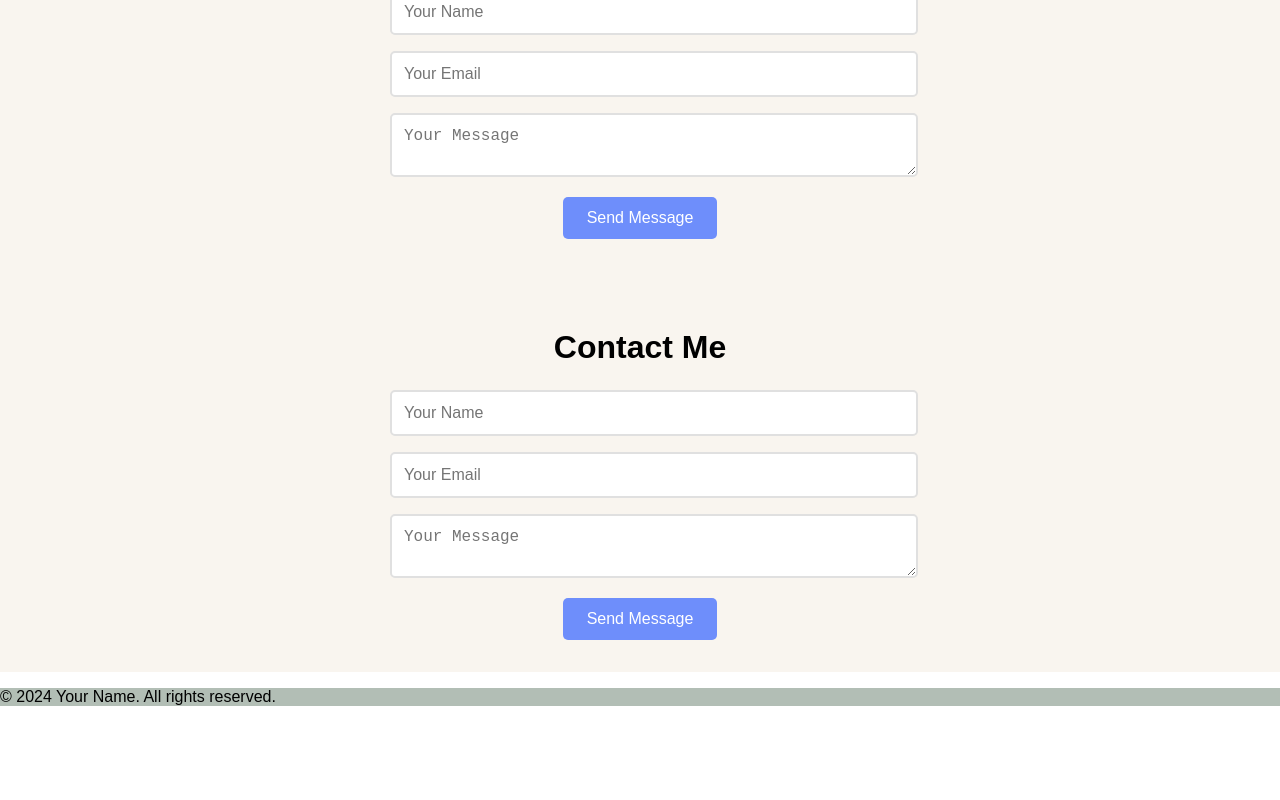
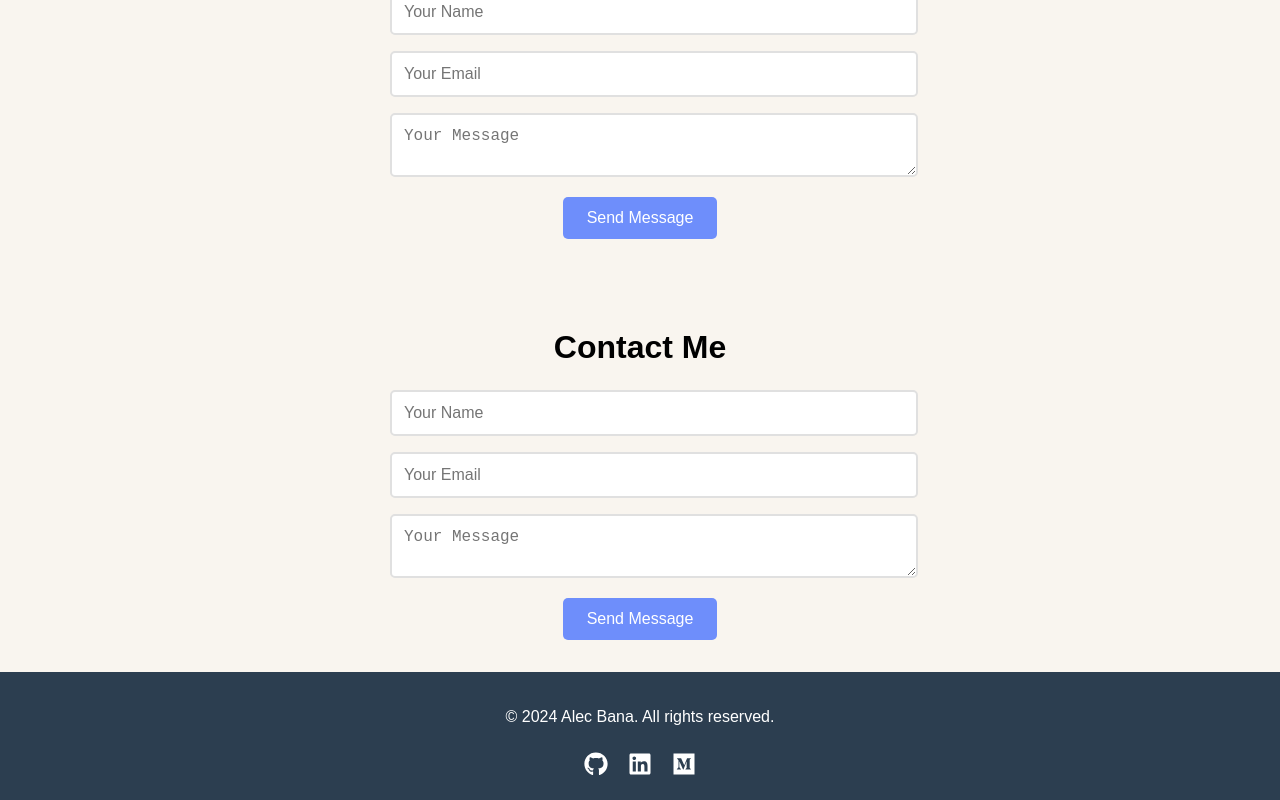
Before and after one commit to Abana55/my-new-portfolio, a React (Create React App) app: page /contact in a window 1280 px wide. Shown: the part 186-986 px from the top of the page. Before the commit the page ends 908 px from the top, so only its background shows below. Built offline with nearby package versions, Linux system fonts and the light colour scheme.

Commit message:
added more styles and changed how the footer works including links

```diff
--- a/src/components/Footer/Footer.js
+++ b/src/components/Footer/Footer.js
@@ -1,10 +1,24 @@
 import React from 'react';
 import './Footer.scss';
+import { FaGithub, FaLinkedin, FaMedium } from 'react-icons/fa';
 
 function Footer() {
   return (
     <footer className="footer">
-      <p>© 2024 Your Name. All rights reserved.</p>
+      <div className="footer__content">
+        <p>© 2024 Alec Bana. All rights reserved.</p>
+        <div className="footer__social-links">
+          <a href="https://github.com/Abana55" target="_blank" rel="noopener noreferrer">
+            <FaGithub className="footer__social-icon" />
+          </a>
+          <a href="https://www.linkedin.com/in/alec-bana" target="_blank" rel="noopener noreferrer">
+            <FaLinkedin className="footer__social-icon" />
+          </a>
+          <a href="https://medium.com/@anbana994" target="_blank" rel="noopener noreferrer">
+            <FaMedium className="footer__social-icon" />
+          </a>
+        </div>
+      </div>
     </footer>
   );
 }
--- a/src/components/Footer/Footer.scss
+++ b/src/components/Footer/Footer.scss
@@ -1,6 +1,31 @@
 .footer {
-    background-color: #b2beb5;
-    margin: 0;
-    padding: 0;
-    margin-top: 0;
+    background-color: #2c3e50;
+    color: #fff;
+    text-align: center;
+    padding: 20px 0;
+    position: relative;
+    bottom: 0;
+    width: 100%;
+
+    &__content {
+      display: flex;
+      flex-direction: column;
+      align-items: center;
+    }
+
+    &__social-links {
+      display: flex;
+      justify-content: center;
+      gap: 20px;
+      margin-top: 10px;
+    }
+
+    &__social-icon {
+      font-size: 24px;
+      color: #fff;
+
+      &:hover {
+        color: #f39c12;
+      }
+    }
   }
--- a/src/components/Hero/Hero.scss
+++ b/src/components/Hero/Hero.scss
@@ -2,7 +2,7 @@
     position: relative;
     width: 100%;
     height: 100vh;
-    background-image: url('../../assets/luis-santiago-m2evRXDzXM4-unsplash.jpg');
+    background-image: linear-gradient(to bottom, rgba(255, 255, 255, 0.5), rgba(0, 0, 0, 0.5));
     background-size: cover;
     background-position: center;
     display: flex;
@@ -13,7 +13,7 @@
 
   .hero__content {
     text-align: center;
-    color: whitesmoke;
+    color: black;
   }
 
   .hero__title {
--- a/src/components/Navbar/Navbar.scss
+++ b/src/components/Navbar/Navbar.scss
@@ -1,6 +1,6 @@
 .navbar {
-    background-color: #9fa8a1;
-    box-shadow: 0 2px 4px rgba(0, 0, 0, 0.1);
+  background-color: #2c3e50;
+  box-shadow: 0 2px 4px rgba(0, 0, 0, 0.1);
     padding: 10px 20px;
     display: flex;
     justify-content: space-between;
--- a/src/components/ProjectCard/ProjectCard.scss
+++ b/src/components/ProjectCard/ProjectCard.scss
@@ -1,14 +1,12 @@
 .card {
-    border: 2px solid #eaeaea;
-    border-radius: 5px;
-    padding: 15px;
-    margin: 10px;
-    width: 200px;
-    display: inline-block;
-    position: relative;
-    background-size: cover;
+  border: 2px solid #eaeaea;
+  border-radius: 97px;
+  padding: 159px;
+  display: inline-block;
+  position: relative;
+  background-size: cover;
   background-position: center;
-  color: #fff;
+  color: #FFE;
   position: relative;
 
 
@@ -51,7 +49,7 @@
     }
   }
   .card-content {
-    background-color: rgba(0, 0, 0, 0.5); // Add a semi-transparent overlay to improve text visibility
+    background-color: rgba(0, 0, 0, .1);
     position: absolute;
     top: 0;
     bottom: 0;
```
Also changed, not shown: src/components/Projects/Projects.js (line endings or trailing spaces).
